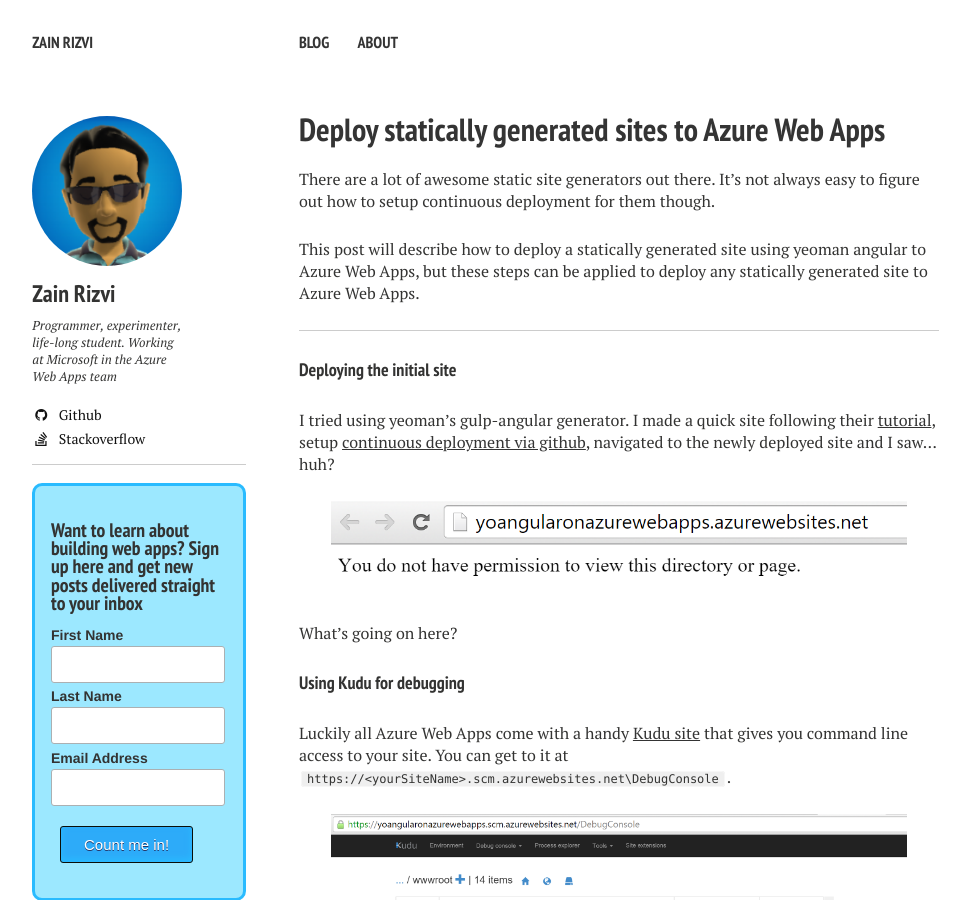
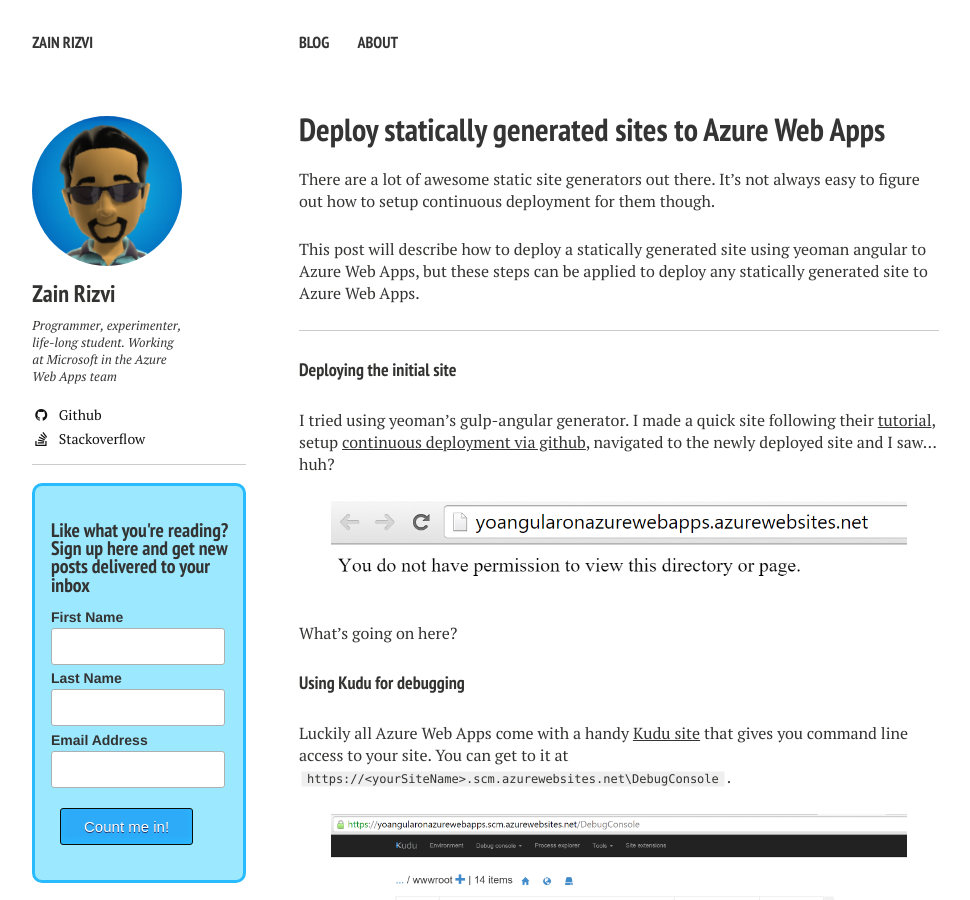
Before and after one commit to ZainRizvi/ZainRizvi.github.io, a Jekyll site: the page built from _posts/2015-10-13-deploy-statically-generated-sites-to-azure-web-apps.md, in a window 1280 px wide and 900 px high. Shown: the whole window, without its empty margins (21-991 px from the left). Built offline with Jekyll 4.4.1, drawn with Linux system fonts in a browser that asks for light colours; nearby versions of some CDN libraries; comment, search, counter and statistics services are not loaded; some of the changed text lies outside the part shown.

Commit message:
Tweak wording

```diff
--- a/_data/campaigns.yml
+++ b/_data/campaigns.yml
@@ -1,9 +1,10 @@
 # Campaign related customizations
+# Get posts by email
 
 default:
-  message: Want to learn about building web apps? Sign up here and get new posts delivered straight to your inbox
+  message: Like what you're reading? Sign up here and get new posts delivered to your inbox
   submitText: Count me in!
 
 codealong:
-  message: Want to learn about building web apps? Sign up here to get the latest updates delivered straight to your inbox for free
+  message: Want to learn more about building web apps? Sign up here to get the latest posts delivered straight to your inbox
   submitText: Count me in!
```
